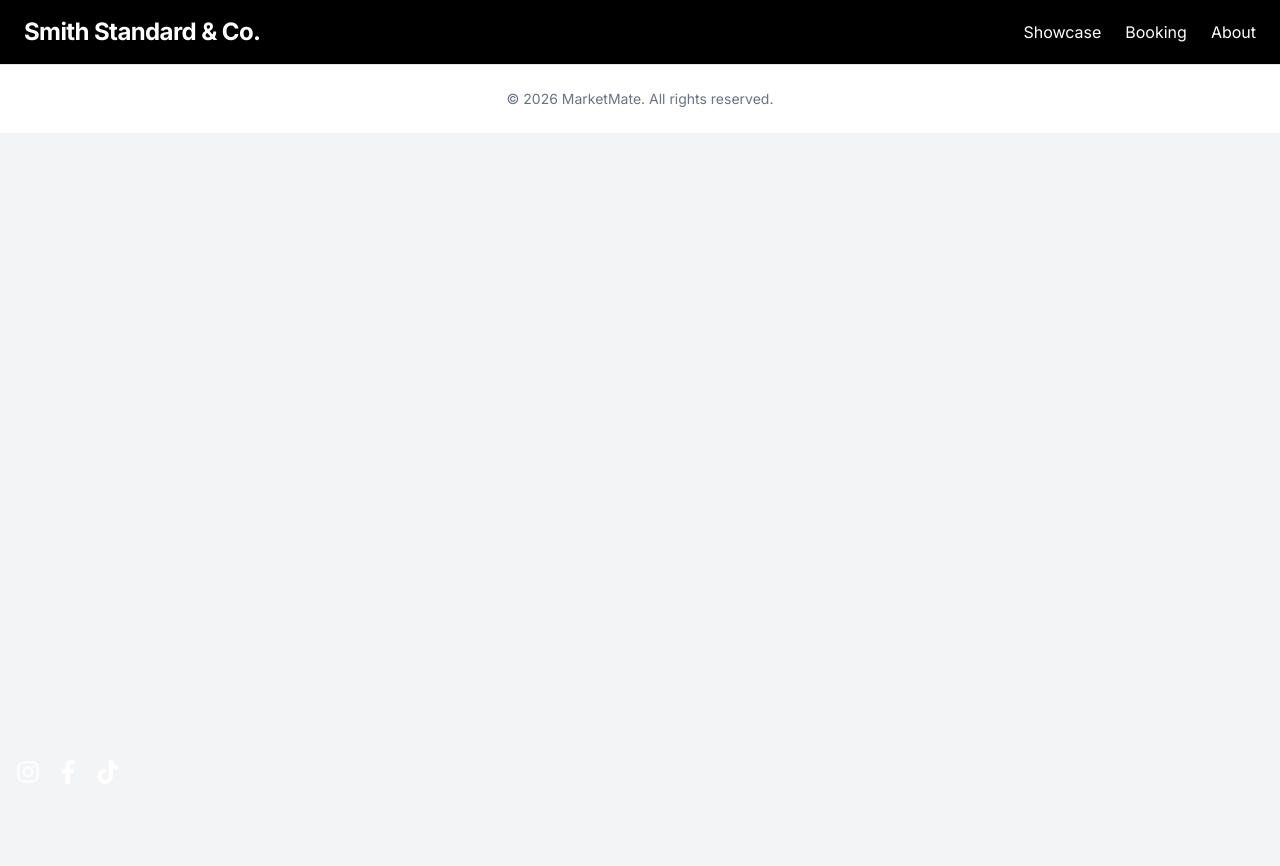
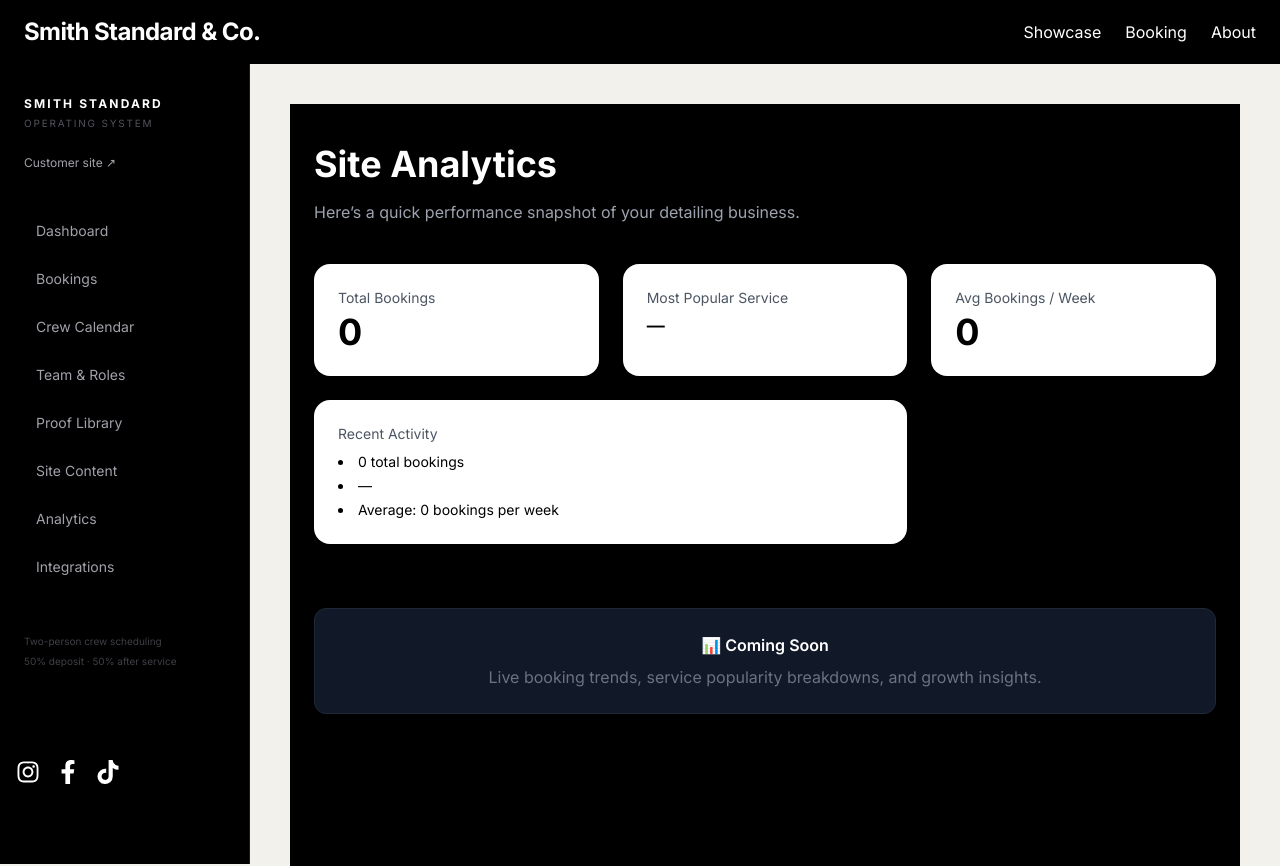
Before and after one commit to dalent20/smith-standard-co-site, a Next.js app: page /admin/analytics in a window 1280 px wide. Shown: the top 866 px of the page. Before the commit the page ends 800 px from the top, so only its background shows below. Built offline with nearby package versions, Linux system fonts and the light colour scheme; no server answers; the database is empty.

Commit message:
Upgrade Smith Standard OS admin navigation

```diff
--- a/src/app/admin/layout.tsx
+++ b/src/app/admin/layout.tsx
@@ -1,27 +1,40 @@
-// src/app/admin/layout.tsx
-import Link from "next/link";
-import "@/app/globals.css";
+import Link from 'next/link';
+import '@/app/globals.css';
+
+const nav = [
+  ['Dashboard', '/admin/dashboard'],
+  ['Bookings', '/admin/bookings'],
+  ['Crew Calendar', '/admin/calendar'],
+  ['Team & Roles', '/admin/team'],
+  ['Proof Library', '/admin/showcase'],
+  ['Site Content', '/admin/content'],
+  ['Analytics', '/admin/analytics'],
+  ['Integrations', '/admin/integrations'],
+];
 
 export default function AdminLayout({ children }: { children: React.ReactNode }) {
-    return (
-        <html lang="en">
-            <body className="bg-gray-100 text-gray-900 font-sans">
-                <div className="flex min-h-screen">
-                    {/* Sidebar */}
-                    <aside className="w-64 bg-black text-white flex flex-col p-6 space-y-4">
-                        <h2 className="text-xl font-bold mb-6">Admin Panel</h2>
-                        <Link href="/admin/dashboard" className="hover:text-blue-400">Dashboard</Link>
-                        <Link href="/admin/bookings" className="hover:text-blue-400">Bookings</Link>
-                        <Link href="/admin/content" className="hover:text-blue-400">Site Content</Link>
-                        <Link href="/admin/analytics" className="hover:text-blue-400">Analytics</Link>
-                    </aside>
-
-                    {/* Page Content */}
-                    <main className="flex-grow p-10 bg-white shadow-inner">
-                        {children}
-                    </main>
-                </div>
-            </body>
-        </html>
-    );
+  return (
+    <div className="min-h-screen bg-[#f3f1eb] text-zinc-950 lg:grid lg:grid-cols-[250px_1fr]">
+      <aside className="border-b border-white/10 bg-black px-5 py-5 text-white lg:sticky lg:top-0 lg:h-screen lg:border-b-0 lg:border-r lg:px-6 lg:py-8">
+        <div className="flex items-center justify-between lg:block">
+          <div>
+            <div className="text-xs font-bold uppercase tracking-[0.18em]">Smith Standard</div>
+            <div className="mt-1 text-[10px] uppercase tracking-[0.18em] text-zinc-600">Operating System</div>
+          </div>
+          <Link href="/" className="text-xs text-zinc-400 hover:text-white lg:mt-6 lg:block">Customer site ↗</Link>
+        </div>
+        <nav className="mt-5 flex gap-2 overflow-x-auto pb-1 lg:mt-10 lg:flex-col lg:overflow-visible">
+          {nav.map(([label, href]) => (
+            <Link key={href} href={href} className="shrink-0 rounded-lg px-3 py-2.5 text-sm font-medium text-zinc-400 transition hover:bg-white/10 hover:text-white">
+              {label}
+            </Link>
+          ))}
+        </nav>
+        <div className="mt-auto hidden pt-10 text-[10px] leading-5 text-zinc-700 lg:block">
+          Two-person crew scheduling<br />50% deposit · 50% after service
+        </div>
+      </aside>
+      <main className="min-w-0 px-5 py-8 sm:px-8 lg:px-10 lg:py-10">{children}</main>
+    </div>
+  );
 }
```
